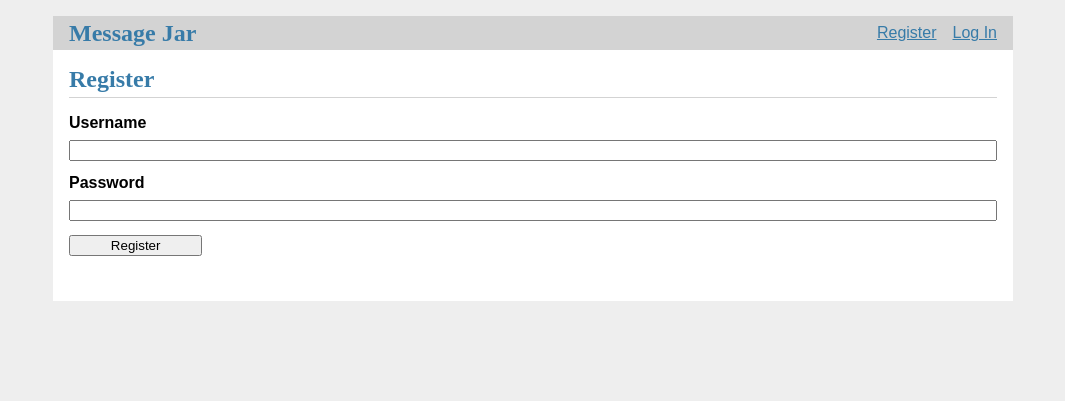
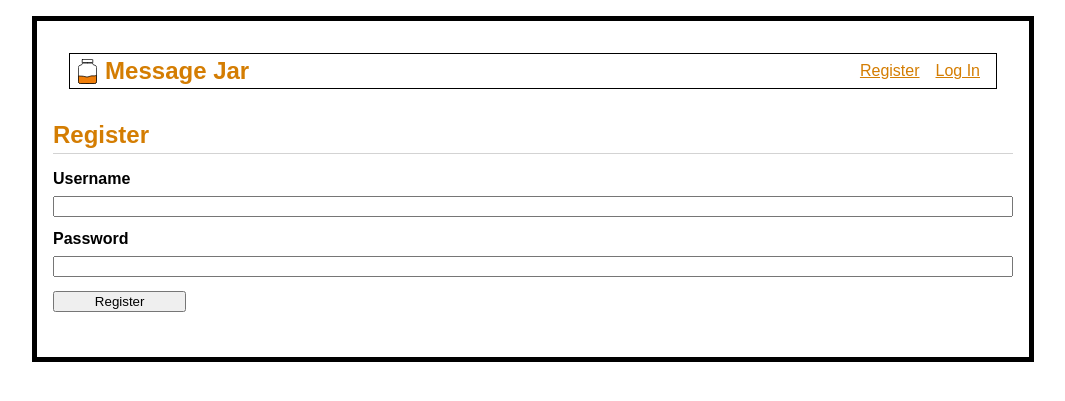
Before and after one commit to gavhu10/MessageJar, a Flask app: page /auth/register in a window 1280 px wide. Shown: the top 401 px of the page, without its empty margins (107-1172 px from the left). Run offline with Flask 3, Linux system fonts and the light colour scheme.

Commit message:
Update some style things

```diff
--- a/static/style.css
+++ b/static/style.css
@@ -1,32 +1,42 @@
+
+* { font-family: sans-serif; }
+
 html {
+  /* border: black 5px solid; */
   font-family: sans-serif;
-  background: #eee;
+  background: white;
   padding: 1rem;
 }
 
 body {
+  border: black 5px solid;
+  padding: 1rem;
   max-width: 960px;
   margin: 0 auto;
   background: white;
 }
 
 h1, h2, h3, h4, h5, h6 {
-  font-family: serif;
-  color: #377ba8;
+  color: #d47d02;
   margin: 1rem 0;
 }
 
 a {
-  color: #377ba8;
+  color: #d47d02;
 }
 
-hr {
-  border: none;
+/* hr {
+  border: 1em solid black;
   border-top: 1px solid lightgray;
+} */
+
+nav {
+  border: #000000 1px solid;
+  margin: 1em;
 }
 
 nav {
-  background: lightgray;
+  /* background: lightgray; */
   display: flex;
   align-items: center;
   padding: 0 0.5rem;
@@ -54,9 +64,6 @@ nav ul li a, nav ul li span, header .action {
   padding: 0.5rem;
 }
 
-.content {
-  padding: 0 1rem 1rem;
-}
 
 .content > header {
   border-bottom: 1px solid lightgray;
@@ -73,32 +80,9 @@ nav ul li a, nav ul li span, header .action {
   margin: 1em 0;
   padding: 1em;
   background: #cae6f6;
-  border: 1px solid #377ba8;
+  border: 1px solid #d47d02;
 }
 
-.post > header {
-  display: flex;
-  align-items: flex-end;
-  font-size: 0.85em;
-}
-
-.post > header > div:first-of-type {
-  flex: auto;
-}
-
-.post > header h1 {
-  font-size: 1.5em;
-  margin-bottom: 0;
-}
-
-.post .about {
-  color: slategray;
-  font-style: italic;
-}
-
-.post .body {
-  white-space: pre-line;
-}
 
 .content:last-child {
   margin-bottom: 0;
@@ -155,3 +139,9 @@ input[type=submit] {
   bottom: 35px;
   right: -400px;
 }
+
+/* #room-links a {
+  padding: 5px;
+  margin: 25px;
+  border: 5px solid black;
+} */
--- a/templates/base.html
+++ b/templates/base.html
@@ -2,6 +2,7 @@
 <title>{% block title %}{% endblock %} - Message Jar</title>
 <link rel="stylesheet" href="{{ url_for('static', filename='style.css') }}">
 <nav>
+  <img src="{{ url_for('static', filename='jar.svg') }}" alt="Message Jar Logo" height="25">
   <h1><a href="{{ url_for('chat.index') }}">Message Jar</a></h1>
   <ul>
     {% if g.user %}
```
